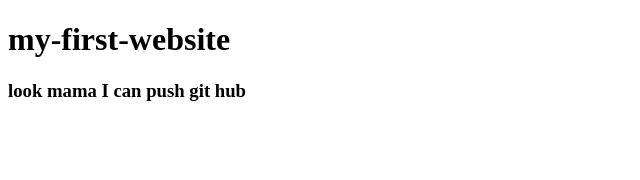
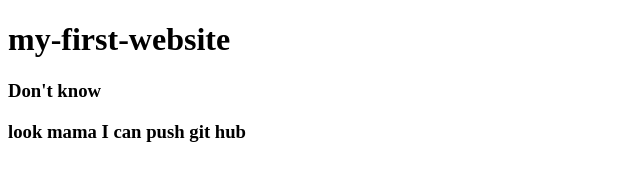
Before and after one commit to masud98/my-first-website, a plain HTML site: page index.html in a window 1280 px wide. Shown: the whole page, without its empty margins (0-640 px from the left). Drawn offline with Linux system fonts and the light colour scheme.

Commit message:
git learned

```diff
--- a/index.html
+++ b/index.html
@@ -7,6 +7,7 @@
 </head>
 <body>
     <h1>my-first-website</h1>
+    <h3>Don't know</h3>
     <h3>look mama I can push git hub</h3>
 </body>
 </html>
```
